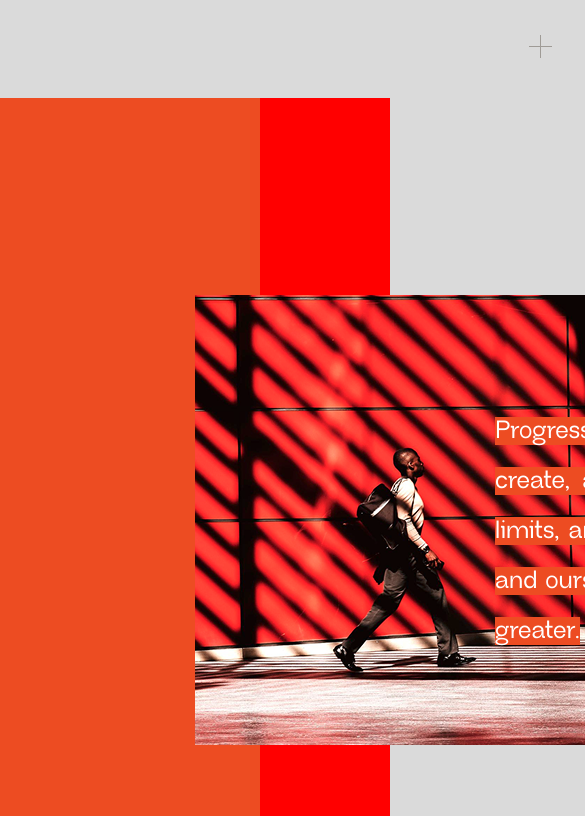
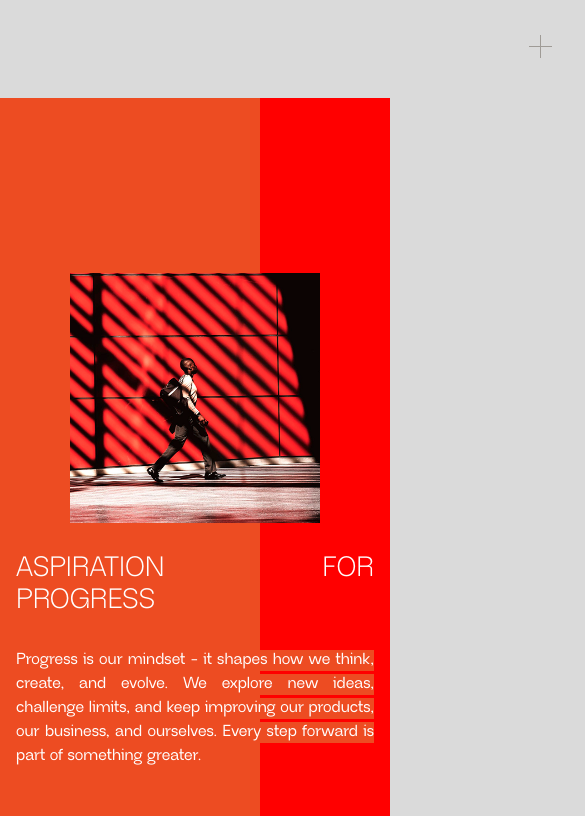
Before and after one commit to burneroff/cocao, a Next.js app: page / in a window 390 px wide. Shown: the part 4628-5444 px from the top of the page, 585 px wide, since content can reach past the window. Built offline with nearby package versions, Linux system fonts and the light colour scheme.

Commit message:
almost done

```diff
--- a/app/components/sections/Values.tsx
+++ b/app/components/sections/Values.tsx
@@ -60,10 +60,8 @@ export default function Values() {
         (entries) => {
           entries.forEach((entry) => {
             if (entry.isIntersecting && entry.intersectionRatio >= 0.7) {
-              // Отмечаем секцию как просмотренную
               viewedSectionsRef.current.add(index);
 
-              // Обновляем текущую секцию
               setCurrentSection((prev) => {
                 if (index !== prev && !isScrollingRef.current) {
                   return index;
@@ -71,7 +69,6 @@ export default function Values() {
                 return prev;
               });
 
-              // Если видна последняя секция и все секции просмотрены
               if (index === 3 && viewedSectionsRef.current.size === 4) {
                 setAllSectionsViewed(true);
               }
@@ -200,7 +197,7 @@ export default function Values() {
           ref={(el) => {
             sectionRefs.current[index] = el;
           }}
-          className="h-screen flex flex-col items-center justify-center px-20 py-16 relative"
+          className="h-screen flex flex-col items-center justify-center px-4 md:px-8 lg:px-12 xl:px-20 py-8 md:py-12 lg:py-16 relative"
         >
           {/* Фон на всю ширину экрана */}
           <div
@@ -213,22 +210,22 @@ export default function Values() {
           />
 
           {/* Контент поверх фона */}
-          <div className="relative z-10 w-full h-full flex items-center justify-start px-45 py-16">
+          <div className="relative z-10 w-full h-full flex items-center justify-end">
             {/* Внутренняя обертка для блока с картинкой и заголовком */}
-            <div className="flex items-start gap-[15px]">
-              {/* Картинка */}
-              <div className="relative h-[468px] w-[450px] shrink-0">
+            <div className="flex justify-end flex-col lg:flex-row items-center lg:items-start gap-6 md:gap-8 lg:gap-[15px]">
+              {/* Картинка с адаптивными размерами */}
+              <div className="relative h-[250px] w-[280px] sm:h-[300px] sm:w-[320px] md:h-[350px] md:w-[380px] lg:h-[400px] lg:w-[420px] xl:h-[468px] xl:w-[450px] shrink-0">
                 <Image
                   src={value.image}
                   alt={value.title}
-                  width={450}
-                  height={468}
-                  className="w-full h-full object-contain"
+                  fill
+                  className="object-contain"
+                  sizes="(max-width: 640px) 280px, (max-width: 768px) 320px, (max-width: 1024px) 380px, (max-width: 1280px) 420px, 450px"
                 />
 
                 {/* Подзаголовок с подчеркиванием - абсолютно позиционирован */}
                 <div
-                  className="absolute text-white"
+                  className="absolute text-white hidden lg:block"
                   style={{
                     left: "300px",
                     top: "120px",
@@ -258,24 +255,55 @@ export default function Values() {
                 </div>
               </div>
 
-              {/* Заголовок справа от картинки */}
+              {/* Контент справа от картинки */}
+              <div className="flex flex-col lg:flex-row items-center lg:items-start gap-4 md:gap-6 lg:gap-[15px] w-full lg:w-auto">
+                {/* Заголовок - всегда показываем на мобильных, на десктопе справа от картинки */}
                 <h2
-                className="text-white"
+                  className="text-white text-center lg:text-left"
                   style={{
                     fontWeight: 400,
                     fontStyle: "normal",
-                  fontSize: "40px",
-                  lineHeight: "45px",
+                    fontSize: "clamp(28px, 5vw, 40px)",
+                    lineHeight: "clamp(32px, 5.5vw, 45px)",
                     letterSpacing: "0%",
                     textAlign: "justify",
                     textAlignLast: "justify",
                     textTransform: "uppercase",
-                  width: "445px",
+                    width: "100%",
+                    maxWidth: "445px",
                     marginTop: "5px",
                     display: "block",
                   }}
                   dangerouslySetInnerHTML={{ __html: value.title }}
                 />
+
+                {/* Подзаголовок для мобильных устройств (скрыт на десктопе) */}
+                <div className="lg:hidden w-full max-w-2xl mx-auto mt-4 md:mt-6">
+                  <p
+                    className="text-white text-justify"
+                    style={{
+                      fontWeight: 500,
+                      fontStyle: "normal",
+                      fontSize: "clamp(16px, 3vw, 20px)",
+                      lineHeight: "clamp(24px, 4vw, 32px)",
+                      letterSpacing: "0%",
+                    }}
+                  >
+                    <span
+                      className="inline"
+                      style={{
+                        background: `${value.bgColor}`,
+                        backgroundSize: "100% 15px",
+                        backgroundRepeat: "no-repeat",
+                        backgroundPosition: "0 bottom",
+                        paddingBottom: "2px",
+                      }}
+                    >
+                      {value.subtitle}
+                    </span>
+                  </p>
+                </div>
+              </div>
             </div>
           </div>
         </div>
```
Lines whose indentation alone changed are shown as unchanged.
